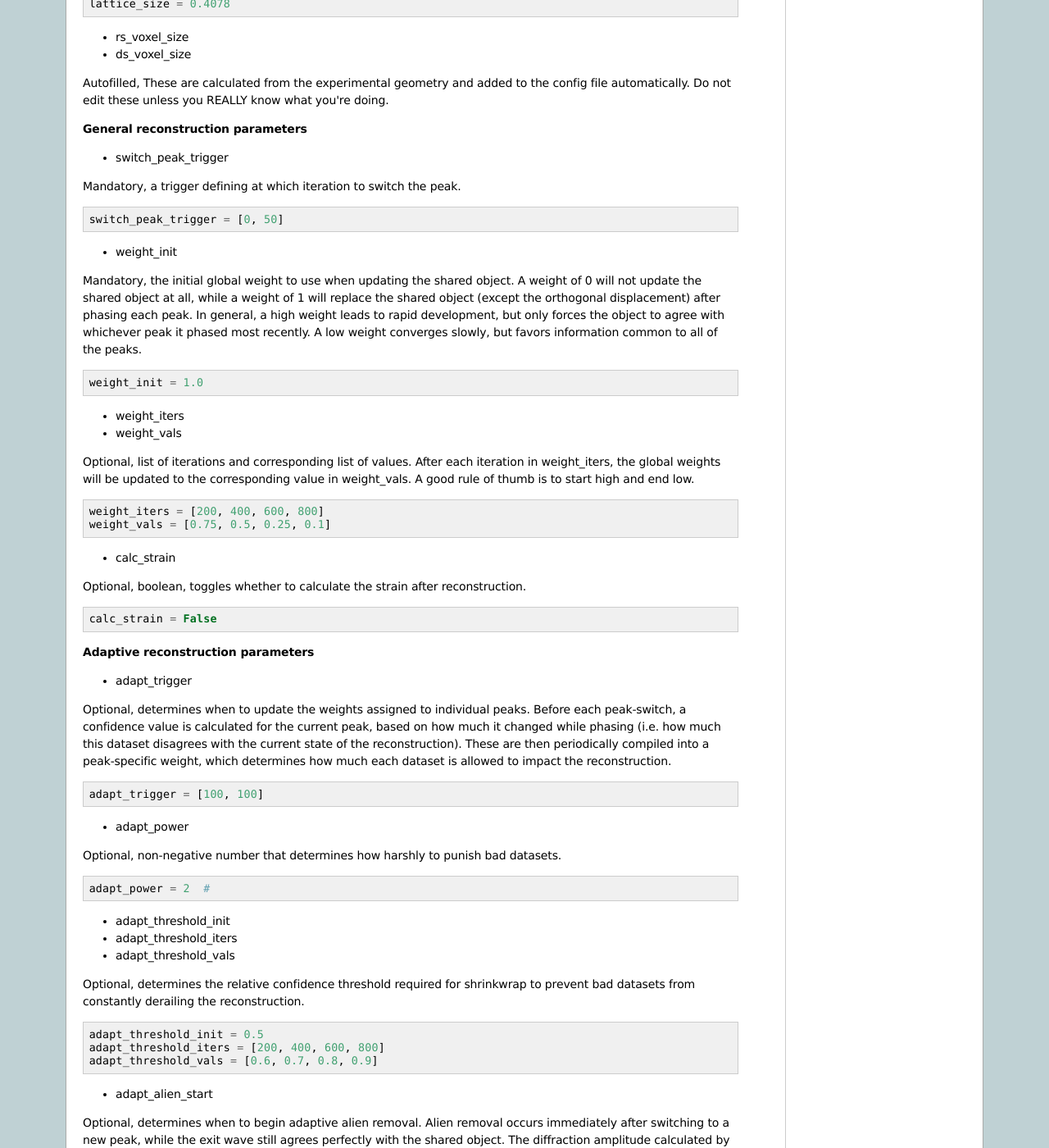
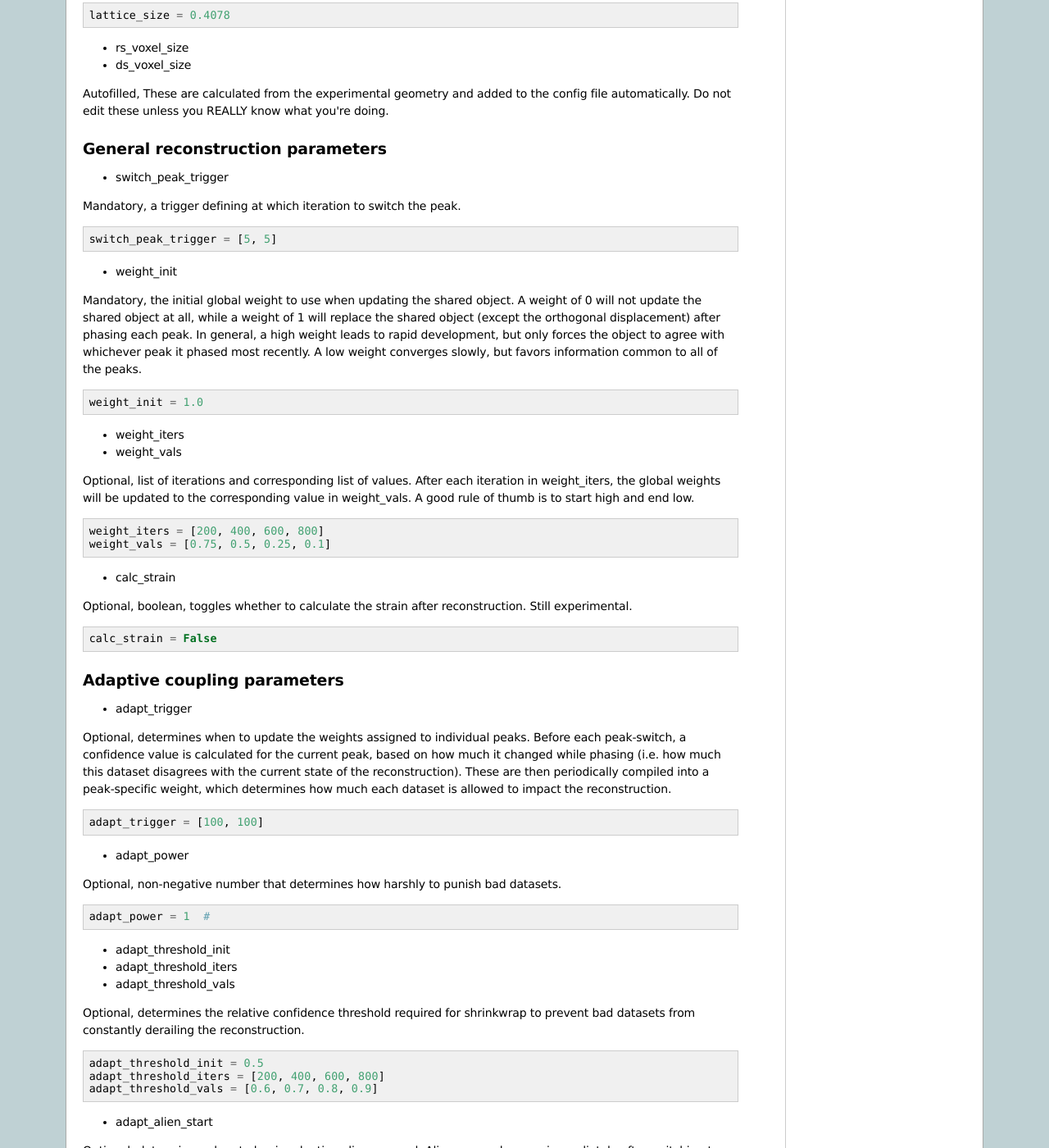
Before and after one commit to AdvancedPhotonSource/cohere, a Sphinx documentation site: the page built from docs/source/config_mp.rst, in a window 1280 px wide and 1400 px high, scrolled down 1097 px. Shown: the whole window at 82% size. Built offline with Sphinx 7.4.7, drawn with Linux system fonts in a browser that asks for light colours; some of the changed text lies outside the part shown.

Commit message:
Update config_mp.rst
- set some defaults to more appropriate values
- updated formatting to match other pages
- added a note that the strain calculations are still experimental.

```diff
--- a/docs/source/config_mp.rst
+++ b/docs/source/config_mp.rst
@@ -2,7 +2,8 @@
 config_mp
 =========
 
-**Data/geometry parameters**
+Data/geometry parameters
+------------------------
 
 - scan
 
@@ -73,7 +74,8 @@ config_mp
 
 | Autofilled, These are calculated from the experimental geometry and added to the config file automatically. Do not edit these unless you REALLY know what you're doing.
 
-**General reconstruction parameters**
+General reconstruction parameters
+---------------------------------
 
 - switch_peak_trigger
 
@@ -81,7 +83,7 @@ config_mp
 
 ::
 
-    switch_peak_trigger = [0, 50]
+    switch_peak_trigger = [5, 5]
 
 - weight_init
 
@@ -103,13 +105,14 @@ config_mp
 
 - calc_strain
 
-| Optional, boolean, toggles whether to calculate the strain after reconstruction.
+| Optional, boolean, toggles whether to calculate the strain after reconstruction. Still experimental.
 
 ::
 
     calc_strain = False
 
-**Adaptive reconstruction parameters**
+Adaptive coupling parameters
+----------------------------
 
 - adapt_trigger
 
@@ -125,7 +128,7 @@ config_mp
 
 ::
 
-    adapt_power = 2  #
+    adapt_power = 1  #
 
 - adapt_threshold_init
 - adapt_threshold_iters
@@ -145,7 +148,7 @@ config_mp
 
 ::
 
-    adapt_alien_start = 50
+    adapt_alien_start = 100
 
 - adapt_alien_threshold
 
@@ -153,4 +156,4 @@ config_mp
 
 ::
 
-    adapt_alien_threshold = 2
+    adapt_alien_threshold = 3
```
